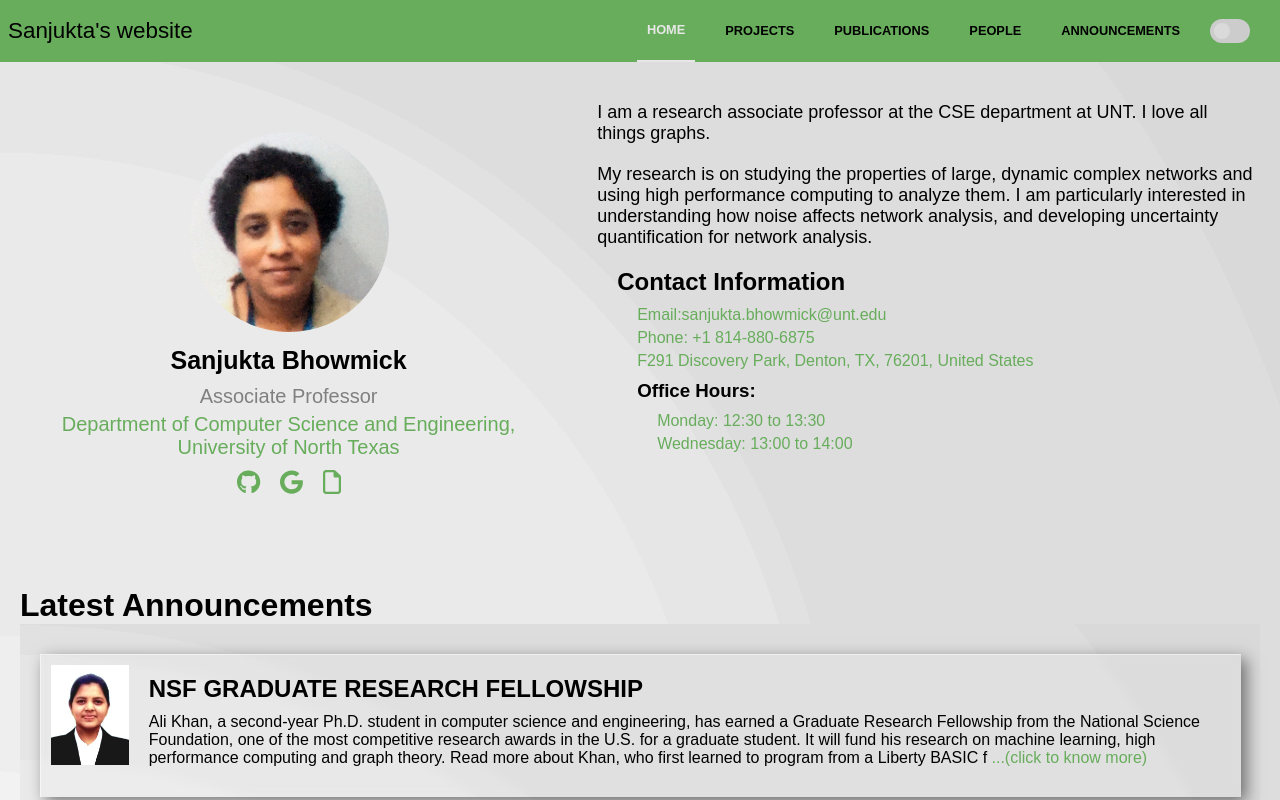
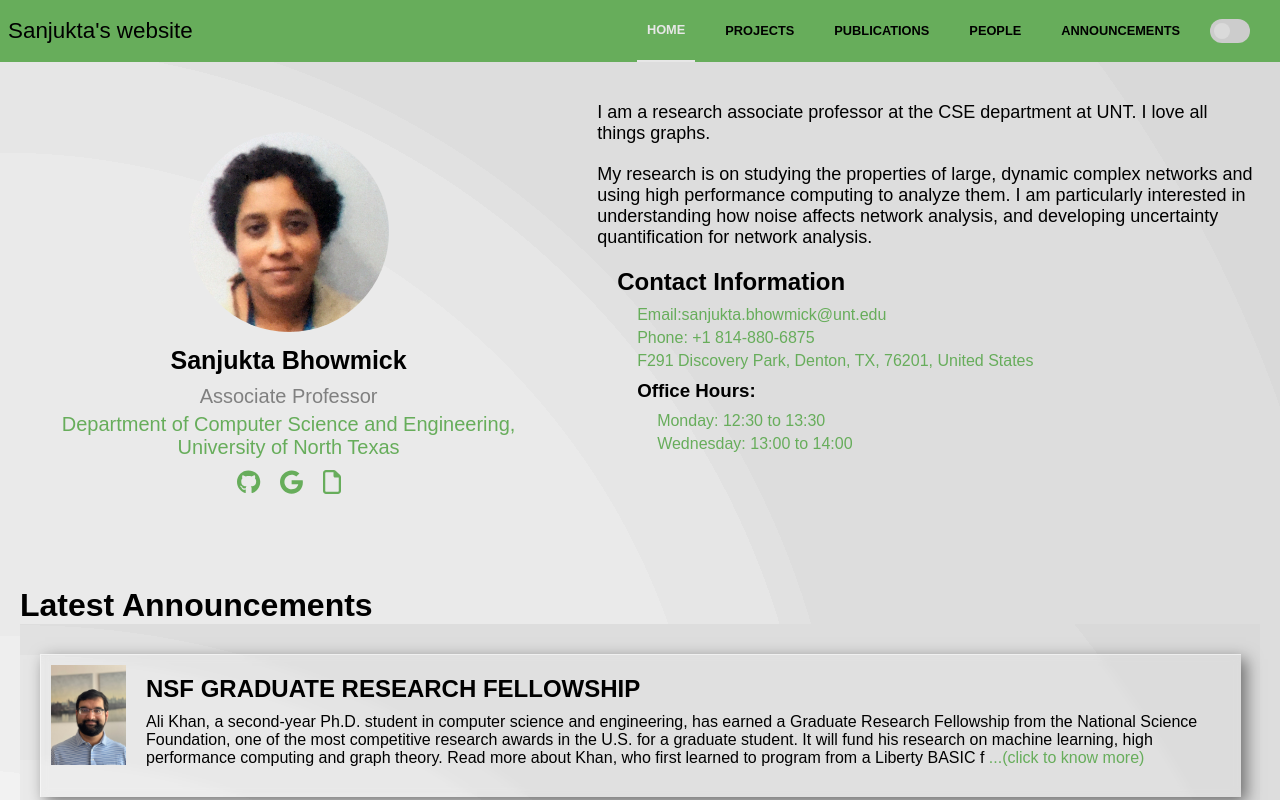
Before and after one commit to Kishan-Kumar-Zalavadia/hosting, an Angular app: page / in a window 1280 px wide. Shown: the top 800 px of the page. Built offline with nearby package versions, Linux system fonts and the light colour scheme.

Commit message:
Reset to old version/

```diff
--- a/src/app/_components/announcements/announcements.component.html
+++ b/src/app/_components/announcements/announcements.component.html
@@ -1,6 +1,6 @@
 <div class="announcement-list">
   <div *ngFor="let announcement of (homeAnnouncements.length > 0 ? homeAnnouncements : announcements)" class="announcement-card glass-effect" (click)="onAnnouncementClick(announcement.id)">
-    <img *ngIf="announcement.imageUrl"  src="../../../assets/images/Aparna.jpg" alt="{{ announcement.title }} Image" />
+    <img *ngIf="announcement.imageUrl" [src] ="announcement.imageUrl"   alt="{{ announcement.title }} Image" />
     <div class="content">
       <h2>{{ announcement.title }}</h2>
       <p *ngIf="announcement.content">
```
Also changed, not shown: 3 other files (tests, documents, lock files or other folders).
